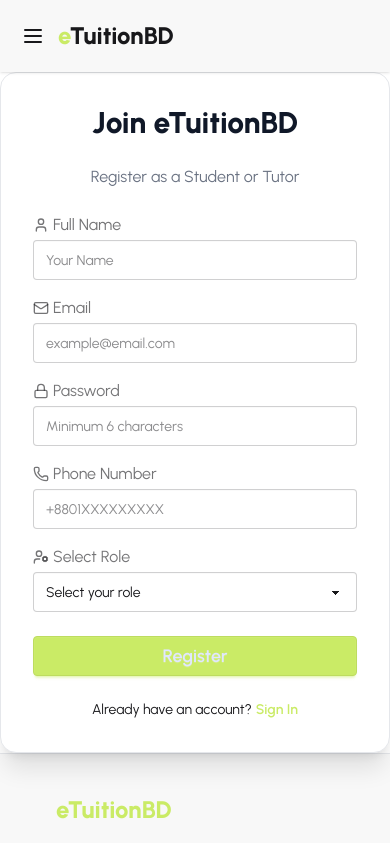
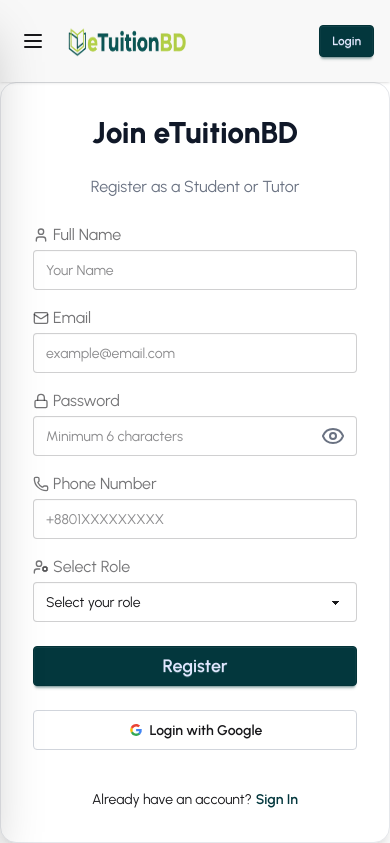
Before and after one commit to lizansarkar/e-tuition-bd-client-side, a React (Vite) app: page / in a window 390 px wide. Shown: the top 843 px of the page. Built offline with nearby package versions, Linux system fonts and the light colour scheme; no server answers.

Commit message:
login and register work complete

```diff
--- a/src/components/reusable/Navbar.jsx
+++ b/src/components/reusable/Navbar.jsx
@@ -1,6 +1,8 @@
 import React, { useState } from "react";
 import { Link, NavLink } from "react-router";
 import UseAuth from "../../hooks/UseAuth";
+import logoPath from "../../assets/logo.png";
+
 
 const Navbar = () => {
   const [mobileMenuOpen, setMobileMenuOpen] = useState(false);
@@ -13,68 +15,66 @@
   const handleLogout = async () => {
     try {
       await logOut();
-      closeMobileMenu(); // Logout er por mobile menu bondho
-      console.log("User successfully logged out!");
+      closeMobileMenu();
     } catch (error) {
       console.error("Error signing out:", error);
     }
   };
 
   // Profile Avatar er jonyo common styles
-  const profileBorderColor = "border-primary"; // Primary color use kora holo (#CAEB66)
+  const profileBorderColor = "border-primary";
 
-  // Navigation Links (Dashboard links user login thakle dekhabe)
+  // Navigation Links
   const navLinks = (
     <>
       <li>
-        <NavLink to="/" onClick={closeMobileMenu}>
-          Home
-        </NavLink>
+        <NavLink to="/" onClick={closeMobileMenu}>Home</NavLink>
       </li>
       <li>
-        <NavLink to="/tuitions" onClick={closeMobileMenu}>
-          Tuitions
-        </NavLink>
+        <NavLink to="/tuitions" onClick={closeMobileMenu}>Tuitions</NavLink>
       </li>
       <li>
-        <NavLink to="/tutors" onClick={closeMobileMenu}>
-          Tutors
-        </NavLink>
+        <NavLink to="/tutors" onClick={closeMobileMenu}>Tutors</NavLink>
       </li>
       <li>
-        <NavLink to="/about" onClick={closeMobileMenu}>
-          About
-        </NavLink>
+        <NavLink to="/about" onClick={closeMobileMenu}>About</NavLink>
       </li>
       <li>
-        <NavLink to="/contact" onClick={closeMobileMenu}>
-          Contact
-        </NavLink>
+        <NavLink to="/contact" onClick={closeMobileMenu}>Contact</NavLink>
       </li>
 
-      {/* Conditional Links for Logged-in users */}
+      {/* Conditional Dashboard Link (Mobile-e eta Navigation Menu-r ekta part) */}
       {user && (
-        <>
         <li>
-            <NavLink to="/dashboard" onClick={closeMobileMenu} className="font-semibold text-primary">
+          <NavLink
+            to="/dashboard"
+            onClick={closeMobileMenu}
+            className="font-semibold text-primary"
+          >
             Dashboard
           </NavLink>
         </li>
-        </>
       )}
     </>
   );
 
-  // === DEXTOP Auth Action Buttons (Dropdown/Login/Register) ===
+  // === DEXTOP Auth Action Buttons (Hover Logic - No Change Needed) ===
   const DesktopAuthActions = () => {
     if (user) {
+      const [isHoverOpen, setIsHoverOpen] = useState(false);
+
       return (
-        <div className="dropdown dropdown-end">
+        // Desktop Hover Logic
+        <div
+          className="relative"
+          onMouseEnter={() => setIsHoverOpen(true)}
+          onMouseLeave={() => setIsHoverOpen(false)}
+        >
           {/* Avatar Button */}
           <div
             tabIndex={0}
             role="button"
-            className="btn btn-ghost btn-circle avatar p-0"
+            className="btn btn-ghost btn-circle avatar p-0 cursor-pointer"
           >
             <div
               className={`w-10 rounded-full border-2 ${profileBorderColor} overflow-hidden transition-all`}
@@ -82,24 +82,36 @@
               <img
                 alt={user.displayName || "User Profile"}
                 src={
-                  user.photoURL || "https://i.ibb.co/Ld1111S/default-user.png"
+                  user.photoURL || "https://i.ibb.co.com/DH2pZ0dV/photo-1640951613773-54706e06851d.jpg"
                 }
                 className="w-full h-full object-cover"
               />
             </div>
           </div>
-          {/* Dropdown Menu */}
+
+          {/* Dropdown Menu (Conditional Rendering for Hover) */}
           <ul
-            tabIndex={0}
-            className="menu menu-sm dropdown-content mt-3 z-[50] p-2 shadow bg-base-100 rounded-box w-52"
+            className={`
+              menu menu-sm absolute right-0 top-full mt-3 z-[50] p-2 shadow
+              bg-base-100 rounded-box w-52 transform transition-all duration-200
+              ${
+                isHoverOpen
+                  ? "opacity-100 visible translate-y-0"
+                  : "opacity-0 invisible translate-y-2"
+              }
+            `}
           >
             <li>
               <a className="font-semibold text-gray-800 dark:text-gray-200 pointer-events-none">
                 {user.displayName || "User"}
               </a>
             </li>
-            <li><NavLink to="/dashboard" onClick={closeMobileMenu}>Dashboard</NavLink></li>
-            <li><NavLink to="/profile" onClick={closeMobileMenu}>Profile Settings</NavLink></li>
+            {/* Desktop dropdown-e shudhu Profile/Settings/Logout thakuk, Dashboard uporei ache */}
+            <li>
+              <NavLink to="/profile" onClick={closeMobileMenu}>
+                Profile Settings
+              </NavLink>
+            </li>
             <li>
               <button onClick={handleLogout} className="text-red-600 font-semibold">
                 Logout
@@ -113,18 +125,15 @@
     // Logged Out
     return (
       <div className="flex gap-2">
-        <NavLink to="/login" className="btn btn-sm btn-primary">
-          Login
-        </NavLink>
-        <NavLink to="/register" className="btn btn-sm btn-outline">
-          Register
-        </NavLink>
+        <NavLink to="/login" className="btn btn-sm btn-primary">Login</NavLink>
+        <NavLink to="/register" className="btn btn-sm btn-outline">Register</NavLink>
       </div>
     );
   };
 
   // === Loading State Management ===
   if (loading) {
+    // ... (Loading state code)
     return (
       <div className="sticky top-0 z-50 bg-base-100 shadow-lg flex justify-center items-center h-16">
         <span className="loading loading-spinner loading-lg text-primary"></span>
@@ -136,10 +145,11 @@
   return (
     <div className="sticky top-0 z-50 bg-base-200 shadow-sm">
       <div className="navbar container mx-auto p-4 sm:p-4">
+
         {/* Left side: Logo and Mobile Menu */}
         <div className="navbar-start">
 
-          {/* Mobile Menu Button (Hamburger) */}
+          {/* Mobile Menu Button (Hamburger/Close Icon) */}
           <div className="md:hidden">
             <button
               onClick={() => setMobileMenuOpen(!mobileMenuOpen)}
@@ -148,12 +158,12 @@
               {mobileMenuOpen ? (
                 // Close Icon (X)
                 <svg className="w-6 h-6" fill="none" stroke="currentColor" viewBox="0 0 24 24">
-                  <path strokeLinecap="round" strokeLinejoin="round" strokeWidth={2} d="M6 18L18 6M6 6l12 12" />
+                  <path strokeLinecap="round" strokeLinejoin="round" strokeWidth={2} d="M6 18L18 6M6 6l12 12"/>
                 </svg>
               ) : (
                 // Hamburger Icon
                 <svg className="w-6 h-6" fill="none" stroke="currentColor" viewBox="0 0 24 24">
-                  <path strokeLinecap="round" strokeLinejoin="round" strokeWidth={2} d="M4 6h16M4 12h16M4 18h16" />
+                  <path strokeLinecap="round" strokeLinejoin="round" strokeWidth={2} d="M4 6h16M4 12h16M4 18h16"/>
                 </svg>
               )}
             </button>
@@ -161,7 +171,11 @@
 
           {/* Logo */}
           <Link to="/" className="text-2xl font-extrabold ml-2 sm:ml-0">
-            <span className="text-primary">e</span>TuitionBD
+            <img
+              className="h-[50px] w-[200px]"
+              src={logoPath}
+              alt="eTuitionBD Logo"
+            />
           </Link>
         </div>
 
@@ -179,69 +193,105 @@
             <DesktopAuthActions />
           </div>
 
-          {/* Mobile: User Avatar (Right side) if logged in */}
-          {user && (
-            <div className="md:hidden w-8 h-8 rounded-full border-2 border-primary overflow-hidden">
+          {user ? (
+            <div
+                className={`md:hidden w-8 h-8 rounded-full border-2 ${profileBorderColor} overflow-hidden cursor-pointer`}
+                onClick={() => setMobileMenuOpen(!mobileMenuOpen)} // <<< MOBILE CLICK LOGIC
+            >
               <img
                 alt={user.displayName || "User Profile"}
                 src={
-                  user.photoURL || "https://i.ibb.co/Ld1111S/default-user.png"
+                  user.photoURL || "https://i.ibb.co.com/DH2pZ0dV/photo-1640951613773-54706e06851d.jpg"
                 }
                 className="w-full h-full object-cover"
               />
+            </div>
+          ) : ( // User log in na thakle (Mobile-e Sign In button)
+            <div className="md:hidden">
+                <NavLink to="/login" onClick={closeMobileMenu} className="btn btn-sm btn-primary">
+                    Login
+                </NavLink>
             </div>
           )}
         </div>
       </div>
 
-      {/* === মোবাইল মেনু (ড্রপডাউন - Transition-less) === */}
-      {mobileMenuOpen && (
-        <div className="md:hidden bg-base-100 border-t border-gray-100 z-40 shadow-xl pb-4">
-          <ul className="menu menu-vertical p-4 space-y-1">
+      <div
+        className={`
+          md:hidden fixed top-0 left-0 w-64 h-full bg-base-100 z-50 shadow-2xl transform
+          transition-transform duration-300 ease-in-out
+          ${mobileMenuOpen ? 'translate-x-0' : '-translate-x-full'}
+        `}
+        // Menu open hole background-e click korle bondho korar jonyo
+        onClick={() => setMobileMenuOpen(false)}
+      >
+        <div className="p-4 flex flex-col h-full overflow-y-auto">
+
+          {/* Top Bar: Close Button and Logo */}
+          <div className="flex justify-between items-center pb-4 border-b border-gray-200">
+            <Link to="/" className="text-2xl font-extrabold" onClick={closeMobileMenu}>
+                <img
+                    className="h-[50px] w-auto"
+                    src={logoPath}
+                    alt="eTuitionBD Logo"
+                />
+            </Link>
+            <button
+                onClick={closeMobileMenu}
+                className="btn btn-ghost p-1"
+            >
+                <svg className="w-6 h-6" fill="none" stroke="currentColor" viewBox="0 0 24 24">
+                    <path strokeLinecap="round" strokeLinejoin="round" strokeWidth={2} d="M6 18L18 6M6 6l12 12"/>
+                </svg>
+            </button>
+          </div>
+
+          <ul className="menu menu-vertical p-0 space-y-1 flex-1 pt-4">
             {navLinks}
+          </ul>
 
-            {/* মোবাইল: Auth Actions (Conditional - Profile/Logout or Sign In/Sign Up) */}
-            <div className="pt-4 mt-2 space-y-2 border-t border-gray-200">
+          {/* 🚩 MOBILE USER PROFILE AND LOGOUT SECTION (Shudhu User thakle dekhabe) */}
           {user ? (
-                // LOGGED IN: Profile and Logout Buttons
-                <>
+            <div className="pt-4 mt-4 space-y-3 border-t border-gray-200">
+
+              {/* Profile Details Button (Apnar dewa chobir moto) */}
               <NavLink
                 to="/profile"
                 onClick={closeMobileMenu}
-                    className="block w-full text-center px-4 py-2 bg-primary text-gray-900 font-medium rounded-lg hover:opacity-90 transition-all"
+                className="block w-full text-center px-4 py-2 bg-secondary text-white font-medium rounded-lg hover:opacity-90 transition-all shadow-md"
               >
                 Hello, {user.displayName || "User"} (Profile)
               </NavLink>
 
+              {/* Log Out Button */}
               <button
                 onClick={handleLogout}
                 className="block w-full text-center px-4 py-2 text-red-600 font-semibold border border-red-500 rounded-lg hover:bg-red-50 transition-all"
               >
                 Log Out
               </button>
-                </>
+
+            </div>
           ) : (
-                // LOGGED OUT: Sign In and Register Buttons
-                <>
-                  <NavLink
-                    to="/login"
-                    onClick={closeMobileMenu}
-                    className="block w-full text-center px-4 py-2 text-gray-700 font-medium border border-gray-300 rounded-lg hover:bg-gray-100"
-                  >
-                    Sign In
+            // User logged out thakle ekhane Login/Register button dekhte parbe
+            <div className="pt-4 mt-4 space-y-3 border-t border-gray-200">
+                <NavLink to="/login" onClick={closeMobileMenu} className="btn btn-sm btn-primary w-full">
+                    Login
                 </NavLink>
-                  <NavLink
-                    to="/register"
-                    onClick={closeMobileMenu}
-                    className="block w-full text-center px-4 py-2 bg-primary text-gray-900 font-semibold rounded-lg shadow-md hover:opacity-90"
-                  >
+                <NavLink to="/register" onClick={closeMobileMenu} className="btn btn-sm btn-outline w-full">
                     Register
                 </NavLink>
-                </>
+            </div>
           )}
         </div>
-          </ul>
       </div>
+
+      {/* Optional: Overlay (Menu open thakle background dim korar jonyo) */}
+      {mobileMenuOpen && (
+        <div
+          className="fixed inset-0 bg-black/50 z-40 md:hidden transition-opacity duration-300"
+          onClick={closeMobileMenu}
+        />
       )}
     </div>
   );
--- a/src/features/auth/Register.jsx
+++ b/src/features/auth/Register.jsx
@@ -1,18 +1,27 @@
-import React, { useState } from 'react';
-import { useForm } from 'react-hook-form';
-import { Link, useNavigate } from 'react-router';
-import UseAuth from '../../hooks/UseAuth';
-import axios from 'axios';
-import { Mail, User, Lock, Phone, UserCog } from 'lucide-react';
+import React, { useState } from "react";
+import { useForm } from "react-hook-form";
+import { Link, useNavigate } from "react-router";
+import UseAuth from "../../hooks/UseAuth";
+import axios from "axios";
+import { Mail, User, Lock, Phone, UserCog, EyeOff, Eye } from "lucide-react";
 
 export default function Register() {
-    const { registerUser, updateUserProfile } = UseAuth();
+  const { registerUser, updateUserProfile, signInWithGoogle } = UseAuth();
   const navigate = useNavigate();
-    const { register, handleSubmit, formState: { errors } } = useForm();
-    const [registerError, setRegisterError] = useState('');
+  const {
+    register,
+    handleSubmit,
+    formState: { errors },
+  } = useForm();
+  const [registerError, setRegisterError] = useState("");
+  const [showPassword, setShowPassword] = useState(false);
+
+  const togglePasswordVisibility = () => {
+    setShowPassword((prev) => !prev);
+  };
 
   const onSubmit = async (data) => {
-        setRegisterError(''); // Previous error clear kora holo
+    setRegisterError(""); // Previous error clear kora holo
 
     try {
       // 1. Firebase Register
@@ -21,7 +30,7 @@
 
       // 2. Update Firebase Profile (Name)
       await updateUserProfile({
-                displayName: data.name
+        displayName: data.name,
       });
 
       // 3. Prepare Data for MongoDB Save
@@ -44,18 +53,37 @@
 
       // Success message or redirection
       alert(`Registration Successful as ${data.role}! Please login.`);
-            navigate('/login');
-
+      navigate("/login");
     } catch (error) {
       console.error("Registration Error:", error);
       // Firebase error message set kora holo
-            if (error.code === 'auth/email-already-in-use') {
-                setRegisterError('This email is already registered.');
-            } else if (error.code === 'auth/weak-password') {
-                setRegisterError('Password should be at least 6 characters.');
+      if (error.code === "auth/email-already-in-use") {
+        setRegisterError("This email is already registered.");
+      } else if (error.code === "auth/weak-password") {
+        setRegisterError("Password should be at least 6 characters.");
       } else {
-                setRegisterError('Registration failed. Please check your network or try again.');
+        setRegisterError(
+          "Registration failed. Please check your network or try again."
+        );
       }
+    }
+  };
+
+   // 2. Google Login Handler
+  const handleGoogleLogin = async () => {
+    setRegisterError("");
+    try {
+      // signInWithGoogle function call kora holo
+      const result = await signInWithGoogle();
+      console.log("Google Sign In Successful:", result.user);
+
+      // TODO: Optional: Check if user already exists in MongoDB and if not, save their data.
+
+      // Login successful
+      navigate("/dashboard");
+    } catch (error) {
+      console.error("Google Login Error:", error);
+      setRegisterError("Google sign-in failed. Please try again.");
     }
   };
 
@@ -70,11 +98,12 @@
         </p>
 
         <form onSubmit={handleSubmit(onSubmit)} className="space-y-4">
-
           {/* 1. Name */}
           <div className="form-control">
             <label className="label">
-                            <span className="label-text flex items-center gap-1"><User className="w-4 h-4"/> Full Name</span>
+              <span className="label-text flex items-center gap-1">
+                <User className="w-4 h-4" /> Full Name
+              </span>
             </label>
             <input
               type="text"
@@ -82,13 +111,17 @@
               className="input input-bordered w-full"
               {...register("name", { required: "Name is required" })}
             />
-                        {errors.name && <p className="text-red-500 text-xs mt-1">{errors.name.message}</p>}
+            {errors.name && (
+              <p className="text-red-500 text-xs mt-1">{errors.name.message}</p>
+            )}
           </div>
 
           {/* 2. Email */}
           <div className="form-control">
             <label className="label">
-                            <span className="label-text flex items-center gap-1"><Mail className="w-4 h-4"/> Email</span>
+              <span className="label-text flex items-center gap-1">
+                <Mail className="w-4 h-4" /> Email
+              </span>
             </label>
             <input
               type="email"
@@ -96,33 +129,63 @@
               className="input input-bordered w-full"
               {...register("email", { required: "Email is required" })}
             />
-                        {errors.email && <p className="text-red-500 text-xs mt-1">{errors.email.message}</p>}
+            {errors.email && (
+              <p className="text-red-500 text-xs mt-1">
+                {errors.email.message}
+              </p>
+            )}
           </div>
 
-                    {/* 3. Password */}
+          {/* 3. Password Field with Visibility Toggle (Stable Version) */}
           <div className="form-control">
             <label className="label">
-                            <span className="label-text flex items-center gap-1"><Lock className="w-4 h-4"/> Password</span>
+              <span className="label-text flex items-center gap-1">
+                <Lock className="w-4 h-4" /> Password
+              </span>
             </label>
+
+            <div className="relative">
               <input
-                            type="password"
+                type={showPassword ? "text" : "password"}
                 placeholder="Minimum 6 characters"
-                            className="input input-bordered w-full"
+                className="input input-bordered w-full pr-10"
                 {...register("password", {
                   required: "Password is required",
                   minLength: {
                     value: 6,
-                                    message: "Password must be at least 6 characters"
-                                }
+                    message: "Password must be at least 6 characters",
+                  },
                 })}
               />
-                        {errors.password && <p className="text-red-500 text-xs mt-1">{errors.password.message}</p>}
+
+              <button
+                type="button"
+                onClick={togglePasswordVisibility}
+                className="absolute inset-y-0 right-0 flex items-center pr-3 text-gray-500 hover:text-gray-700 dark:text-gray-400 dark:hover:text-gray-200 focus:outline-none"
+                aria-label={showPassword ? "Hide password" : "Show password"}
+              >
+                {/* Icons */}
+                {showPassword ? (
+                  // EyeOff icon dekhabe jokhon password dekha jacche
+                  <EyeOff></EyeOff>
+                ) : (
+                  <Eye></Eye>
+                )}
+              </button>
             </div>
 
+            {errors.password && (
+              <p className="text-red-500 text-xs mt-1">
+                {errors.password.message}
+              </p>
+            )}
+          </div>
           {/* 4. Phone */}
           <div className="form-control">
             <label className="label">
-                            <span className="label-text flex items-center gap-1"><Phone className="w-4 h-4"/> Phone Number</span>
+              <span className="label-text flex items-center gap-1">
+                <Phone className="w-4 h-4" /> Phone Number
+              </span>
             </label>
             <input
               type="text"
@@ -130,38 +193,93 @@
               className="input input-bordered w-full"
               {...register("phone", { required: "Phone number is required" })}
             />
-                        {errors.phone && <p className="text-red-500 text-xs mt-1">{errors.phone.message}</p>}
+            {errors.phone && (
+              <p className="text-red-500 text-xs mt-1">
+                {errors.phone.message}
+              </p>
+            )}
           </div>
 
           {/* 5. Role Selection (Student/Tutor) */}
           <div className="form-control">
             <label className="label">
-                            <span className="label-text flex items-center gap-1"><UserCog className="w-4 h-4"/> Select Role</span>
+              <span className="label-text flex items-center gap-1">
+                <UserCog className="w-4 h-4" /> Select Role
+              </span>
             </label>
             <select
               className="select select-bordered w-full"
               {...register("role", { required: "Role selection is required" })}
-                            defaultValue="" // Default value set
+              defaultValue=""
             >
-                            <option value="" disabled>Select your role</option>
+              <option value="" disabled>
+                Select your role
+              </option>
               <option value="Student">Student</option>
               <option value="Tutor">Tutor</option>
             </select>
-                        {errors.role && <p className="text-red-500 text-xs mt-1">{errors.role.message}</p>}
+            {errors.role && (
+              <p className="text-red-500 text-xs mt-1">{errors.role.message}</p>
+            )}
           </div>
 
           {/* Global Firebase/Backend Error */}
-                    {registerError && <p className="text-red-600 text-sm font-medium mt-3">{registerError}</p>}
+          {registerError && (
+            <p className="text-red-600 text-sm font-medium mt-3">
+              {registerError}
+            </p>
+          )}
 
           {/* Submit Button */}
           <div className="form-control mt-6">
-                        <button type="submit" className="btn btn-primary w-full text-lg">Register</button>
+            <button type="submit" className="btn btn-primary w-full text-lg">
+              Register
+            </button>
           </div>
         </form>
 
+        {/* Link to Social Login */}
+        {/* Google */}
+        <button
+          onClick={handleGoogleLogin}
+          className="btn btn-outline border-gray-300 hover:bg-gray-100 dark:hover:bg-gray-700 w-full"
+        >
+          <svg
+            aria-label="Google logo"
+            width="16"
+            height="16"
+            xmlns="http://www.w3.org/2000/svg"
+            viewBox="0 0 512 512"
+          >
+            <g>
+              <path d="m0 0H512V512H0" fill="#fff"></path>
+              <path
+                fill="#34a853"
+                d="M153 292c30 82 118 95 171 60h62v48A192 192 0 0190 341"
+              ></path>
+              <path
+                fill="#4285f4"
+                d="m386 400a140 175 0 0053-179H260v74h102q-7 37-38 57"
+              ></path>
+              <path
+                fill="#fbbc02"
+                d="m90 341a208 200 0 010-171l63 49q-12 37 0 73"
+              ></path>
+              <path
+                fill="#ea4335"
+                d="m153 219c22-69 116-109 179-50l55-54c-78-75-230-72-297 55"
+              ></path>
+            </g>
+          </svg>
+          Login with Google
+        </button>
+
         <p className="text-center text-sm mt-4">
           Already have an account?
-                    <Link to="/login" className="text-primary font-semibold ml-1 hover:underline">
+          <Link
+            to="/login"
+            className="text-primary font-semibold ml-1 hover:underline"
+          >
             Sign In
           </Link>
         </p>
--- a/src/index.css
+++ b/src/index.css
@@ -7,8 +7,8 @@
 @plugin "daisyui/theme" {
   name: "light";
   default: true;
-  --color-primary: #caeb66;
-  --color-secondary: #03373d;
+  --color-primary: #03373D;
+  --color-secondary: #CAEB66;
 }
 * body {
   font-family: "Urbanist", sans-serif;
--- a/src/layouts/AuthLayout.jsx
+++ b/src/layouts/AuthLayout.jsx
@@ -1,8 +1,7 @@
 import React from "react";
 import { NavLink, Outlet } from "react-router";
 import Footer from "../components/reusable/Footer";
-
-const logoPath = "/logo-img/logo.png";
+import logoPath from "../assets/logo.png";
 
 export default function AuthLayout() {
   return (
```
Also changed, not shown: src/assets/logo.png (added). Lines whose indentation alone changed are shown as unchanged.
